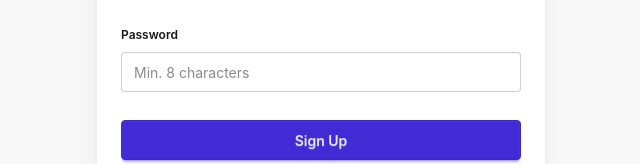
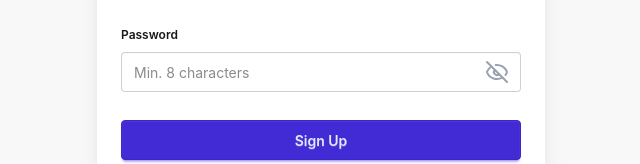
Before and after one commit to Akash2624-07/codequest, a React app in the folder frontend/: page /signup in a window 1280 px wide. Shown: the part 409-573 px from the top of the page, without its empty margins (319-959 px from the left). Built offline with nearby package versions, Linux system fonts and the light colour scheme; no server answers; the HTML template or start-up script is replaced by a standard one.

Commit message:
feat(auth): add password show/hide toggle

```diff
--- a/frontend/package.json
+++ b/frontend/package.json
@@ -15,6 +15,7 @@
     "@tailwindcss/vite": "^4.3.1",
     "axios": "^1.18.1",
     "daisyui": "^5.5.23",
+    "lucide-react": "^1.21.0",
     "react": "^19.2.6",
     "react-dom": "^19.2.6",
     "react-hook-form": "^7.79.0",
--- a/frontend/src/pages/Login.jsx
+++ b/frontend/src/pages/Login.jsx
@@ -2,9 +2,10 @@ import { useForm } from 'react-hook-form';
 import { zodResolver } from '@hookform/resolvers/zod';
 import { Link, useNavigate } from 'react-router';
 import { useDispatch, useSelector } from 'react-redux';
-import { useEffect } from 'react';
+import { useEffect, useState } from 'react';
 import { loginSchema } from '../schemas/authSchemas';
 import { loginUser } from '../store/authSlice';
+import { Eye, EyeOff } from 'lucide-react';
 
 // ── Schema ────────────────────────────────────────────────────────────────────
 // Defined outside the component so it isn't recreated on every render
@@ -16,6 +17,8 @@ function Login() {
   const { isAuthenticated, loading, error } = useSelector(
     (state) => state.auth,
   );
+
+  const [showPassword, setShowPassword] = useState(false);
 
   const {
     register,
@@ -67,12 +70,23 @@ function Login() {
             {/* Password */}
             <fieldset className="fieldset">
               <legend className="fieldset-legend">Password</legend>
-              <input
-                {...register('password')}
-                type="password"
-                placeholder="Min. 8 characters"
-                className={`input input-bordered w-full ${errors.password ? 'input-error' : ''}`}
-              />
+              <div className="relative">
+                <input
+                  {...register('password')}
+                  type={showPassword ? 'text' : 'password'}
+                  placeholder="Min. 8 characters"
+                  className={`input input-bordered w-full pr-10 ${errors.password ? 'input-error' : ''}`}
+                />
+
+                <button
+                  type="button"
+                  className="absolute top-1/2 right-3 transform -translate-y-1/2 text-gray-400 hover:text-gray-600"
+                  onClick={() => setShowPassword(!showPassword)}
+                  aria-label={showPassword ? 'Hide password' : 'Show password'}
+                >
+                  {showPassword ? <Eye /> : <EyeOff />}
+                </button>
+              </div>
               {errors.password && (
                 <p className="fieldset-label text-error">
                   {errors.password.message}
--- a/frontend/src/pages/Signup.jsx
+++ b/frontend/src/pages/Signup.jsx
@@ -4,7 +4,8 @@ import { useDispatch, useSelector } from 'react-redux';
 import { Link, useNavigate } from 'react-router';
 import { registerUser } from '../store/authSlice';
 import { signupSchema } from '../schemas/authSchemas';
-import { useEffect } from 'react';
+import { useEffect, useState } from 'react';
+import { Eye, EyeOff } from 'lucide-react';
 
 // ── Schema ────────────────────────────────────────────────────────────────────
 // Defined outside the component so it isn't recreated on every render
@@ -16,6 +17,8 @@ function Signup() {
   const { isAuthenticated, loading, error } = useSelector(
     (state) => state.auth,
   );
+
+  const [showPassword, setShowPassword] = useState(false);
 
   const {
     register,
@@ -83,12 +86,23 @@ function Signup() {
             {/* Password */}
             <fieldset className="fieldset">
               <legend className="fieldset-legend">Password</legend>
-              <input
-                {...register('password')}
-                type="password"
-                placeholder="Min. 8 characters"
-                className={`input input-bordered w-full ${errors.password ? 'input-error' : ''}`}
-              />
+              <div className="relative">
+                <input
+                  {...register('password')}
+                  type={showPassword ? 'text' : 'password'}
+                  placeholder="Min. 8 characters"
+                  className={`input input-bordered w-full pr-10 ${errors.password ? 'input-error' : ''}`}
+                />
+
+                <button
+                  type="button"
+                  className="absolute top-1/2 right-3 transform -translate-y-1/2 text-gray-400 hover:text-gray-600"
+                  onClick={() => setShowPassword(!showPassword)}
+                  aria-label={showPassword ? 'Hide password' : 'Show password'}
+                >
+                  {showPassword ? <Eye /> : <EyeOff />}
+                </button>
+              </div>
               {errors.password && (
                 <p className="fieldset-label text-error">
                   {errors.password.message}
```
Also changed, not shown: 1 other file (tests, documents, lock files or other folders).
